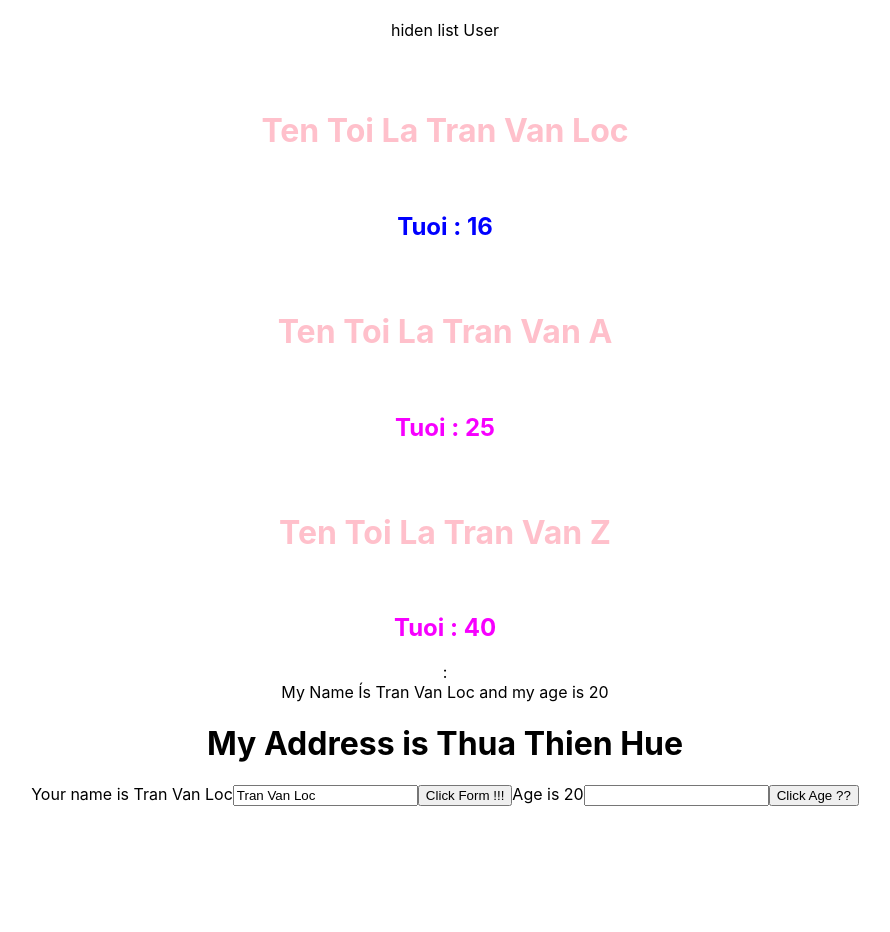
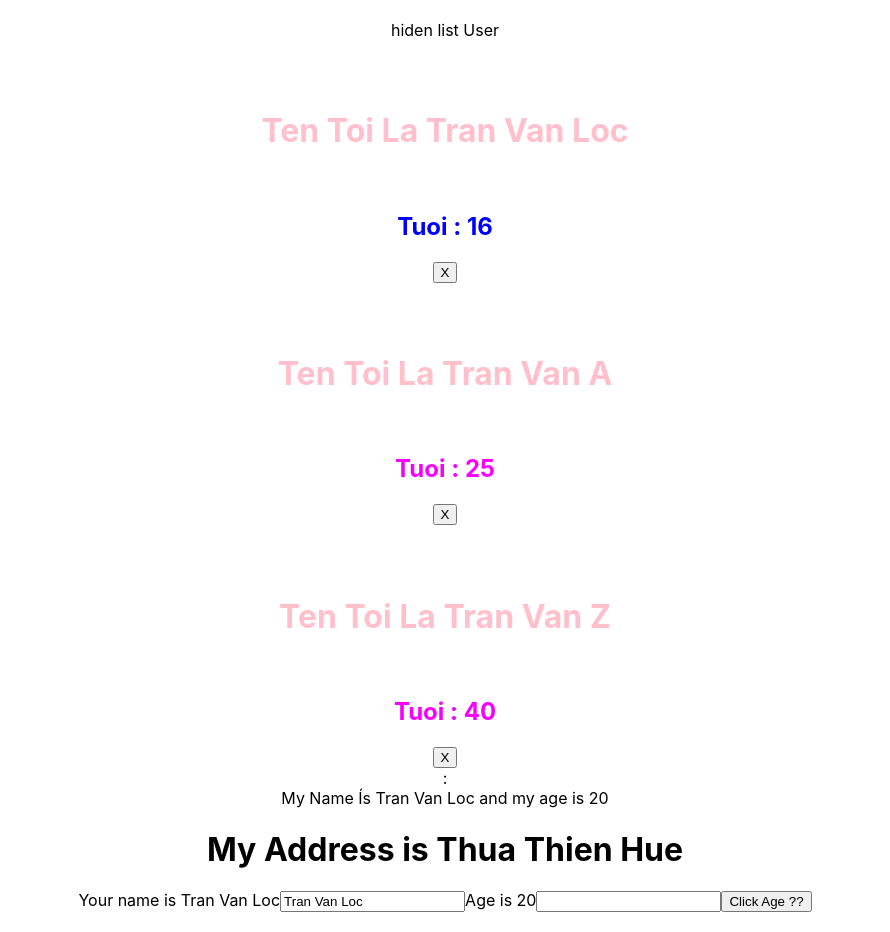
Before and after one commit to Soome-03042003/test-demo-react, a React (Create React App) app: page / in a window 1280 px wide. Shown: the whole page, without its empty margins (195-1085 px from the left). Before the commit the page ends 826 px from the top, so only its background shows below. Built offline with nearby package versions, Linux system fonts and the light colour scheme.

Commit message:
upload file

```diff
--- a/src/component/Component.js
+++ b/src/component/Component.js
@@ -10,14 +10,28 @@ class Component extends React.Component {
       { id: 3, name: "Tran Van Z", age: 40 },
     ],
   };
-
+  handleNewUser = (userObj) => {
+    this.setState({
+      listUser: [userObj, ...this.state.listUser],
+    });
+  };
+  handleDeleteUser = (idUser) => {
+    let listUserClone = this.state.listUser;
+    listUserClone = listUserClone.filter((item) => item.id !== idUser);
+    this.setState({
+      listUser: listUserClone,
+    });
+  };
   //JSX
   render() {
     return (
-      <div>
-        <DisplayInfor listUser={this.state.listUser} />
-        <UserInfor />
-      </div>
+      <>
+        <DisplayInfor
+          listUser={this.state.listUser}
+          handleDeleteUser={this.handleDeleteUser}
+        />
+        <UserInfor handleNewUser={this.handleNewUser} />
+      </>
     );
   }
 }
--- a/src/component/DisplayInfor.js
+++ b/src/component/DisplayInfor.js
@@ -1,17 +1,18 @@
 import React from "react";
 import "./DisplayInfor.scss";
+// import logo from "../logo.svg";
 class DisplayInfor extends React.Component {
   state = {
     thisShowList: true,
   };
   handleShowHidden = () => {
-    this.setState({
-      thisShowList: false,
-    });
+    this.setState((prevState) => ({
+      thisShowList: !prevState.thisShowList,
+    }));
   };
   render() {
     const { listUser } = this.props;
-    console.table(listUser);
+
     return (
       <div className="DisplayInfor-container">
         <div>
@@ -26,9 +27,9 @@ class DisplayInfor extends React.Component {
           </span>
         </div>
         {this.state.thisShowList && (
-          <div>
+          <>
             {listUser.map((user, index) => {
-              console.log(index);
+              // console.log(index);
 
               return (
                 <div className={+user.age > 18 ? "red" : "blue"} key={user.id}>
@@ -37,6 +38,9 @@ class DisplayInfor extends React.Component {
                   </h1>
                   <br />
                   <h2>Tuoi : {user.age}</h2>
+                  <button onClick={() => this.props.handleDeleteUser(user.id)}>
+                    X
+                  </button>
                 </div>
               );
 
@@ -68,7 +72,7 @@ class DisplayInfor extends React.Component {
               // }
             })}
             :
-          </div>
+          </>
         )}
       </div>
     );
--- a/src/component/DisplayInfor.scss
+++ b/src/component/DisplayInfor.scss
@@ -1,4 +1,7 @@
 .DisplayInfor-container {
+  img {
+    width: 400px;
+  }
   .red {
     color: rgb(247, 0, 255);
   }
--- a/src/component/UserInfor.js
+++ b/src/component/UserInfor.js
@@ -22,7 +22,10 @@ class UserInfor extends React.Component {
     // this.setState({
     //   name: event.target.value,
     // });
-    console.log(this.state);
+    this.props.handleNewUser({
+      name: this.state.name,
+      age: this.state.age,
+    });
   };
 
   render() {
@@ -40,7 +43,7 @@ class UserInfor extends React.Component {
               this.handleOnChangeInput(event);
             }}
           />
-          <button> Click Form !!!</button>
+
           <label>Age is {this.state.age}</label>
           <input
             type="text"
```
